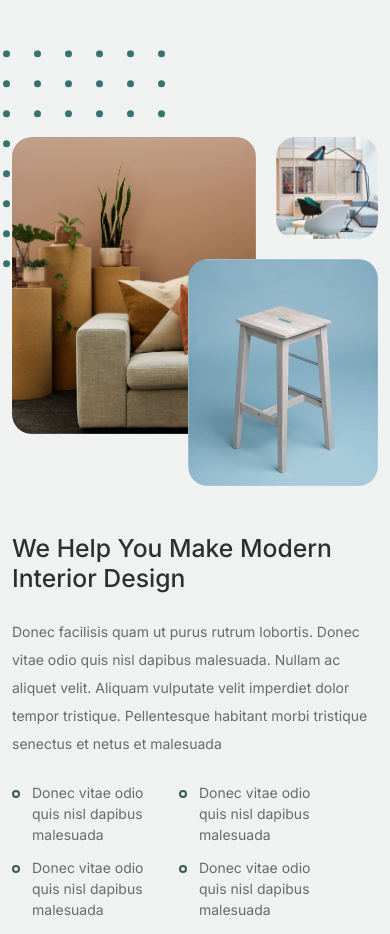
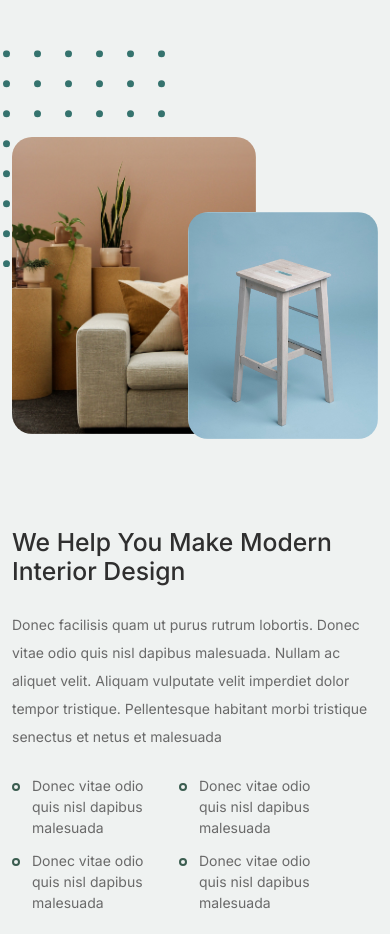
Before and after one commit to kesb-tech/Imar, a plain HTML site: page index.html in a window 390 px wide. Shown: the part 4380-5314 px from the top of the page. Drawn offline with nearby package versions, Linux system fonts and the light colour scheme; files that its build step writes are made by us from their sources; files whose address does not match are found by name.

Commit message:
- correction

```diff
--- a/css/style.css
+++ b/css/style.css
@@ -10,11 +10,15 @@
 /* Smooth scroll behavior */
 html {
   scroll-behavior: smooth;
+  overflow-x: hidden;
+  max-width: 100%;
 }
 
 body {
   overflow-x: hidden;
-  position: relative; }
+  position: relative;
+  max-width: 100%;
+  width: 100%; }
 
 body {
   font-family: "Inter", -apple-system, BlinkMacSystemFont, "Segoe UI", Roboto, "Helvetica Neue", Arial, sans-serif;
@@ -485,7 +489,7 @@ a {
   .we-help-section .imgs-grid {
     display: -ms-grid;
     display: grid;
-    -ms-grid-columns: (1fr)[27];
+    -ms-grid-columns: (1fr)[];
     grid-template-columns: repeat(27, 1fr);
     position: relative;
     gap: 1rem; }
--- a/index.html
+++ b/index.html
@@ -209,7 +209,7 @@
 					<div class="col-lg-7 mb-5 mb-lg-0">
 						<div class="imgs-grid">
 							<div class="grid grid-1"><img src="images/img-grid-1.jpg" alt="Untree.co"></div>
-							<div class="grid grid-2"><img src="images/img-grid-2.jpg" alt="Untree.co"></div>
+							<div class="grid grid-2 d-none d-md-block"><img src="images/img-grid-2.jpg" alt="Untree.co"></div>
 							<div class="grid grid-3"><img src="images/img-grid-3.jpg" alt="Untree.co"></div>
 						</div>
 					</div>
```
